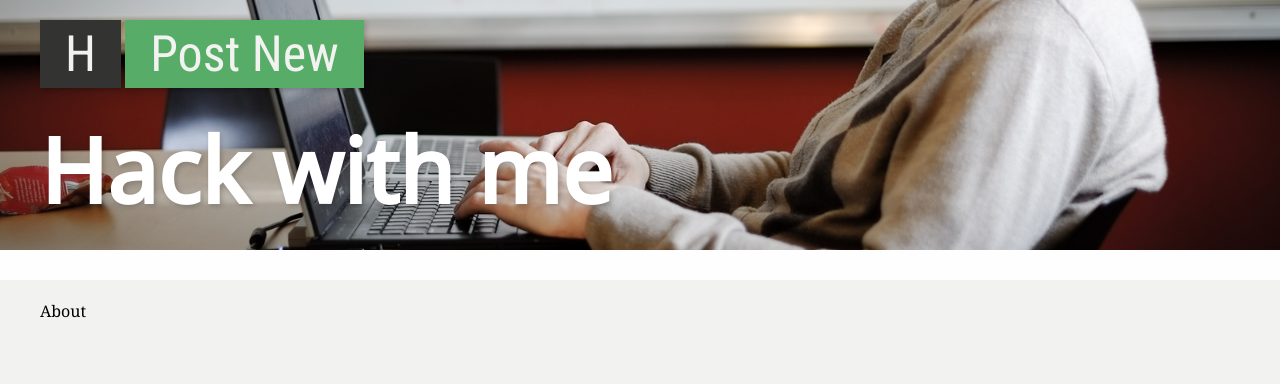
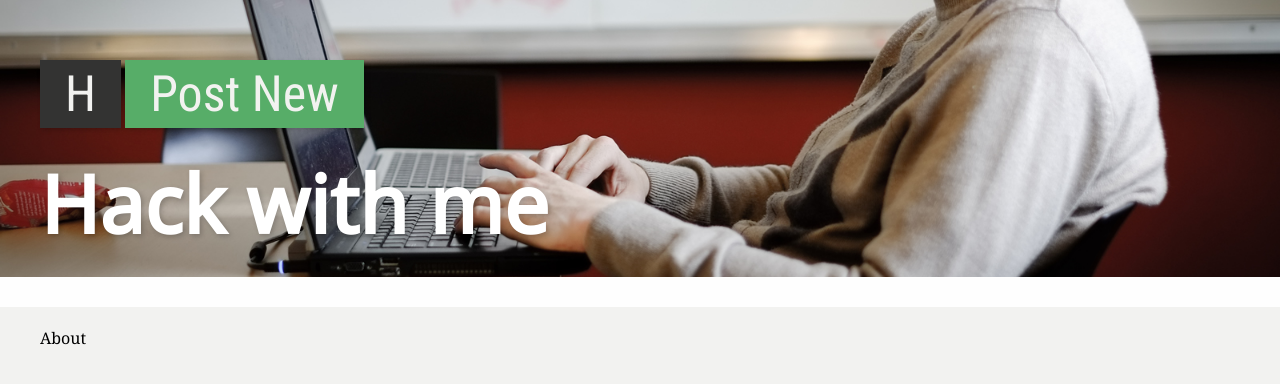
Before and after one commit to bwang29/shoppingtips, a plain HTML site: page index.html in a window 1280 px wide. Drawn offline with nearby package versions, Linux system fonts and the light colour scheme.

Commit message:
integrated

```diff
--- a/less/index.less
+++ b/less/index.less
@@ -19,7 +19,7 @@ body{
 .header{
 	width: 100%;
 	.banner{
-		padding: 20px 40px 20px 40px;
+		padding: 60px 40px 20px 40px;
 		color:@_light_white;
 		background: @_dark_grey;
 		background-image: url("../images/site_header.jpg");
@@ -27,7 +27,7 @@ body{
 		background-position: center;
 		font-family: @font_sans;
 		h1{
-			font-size: 90px;
+			font-size: 80px;
 			text-shadow:2px 2px 5px rgba(0,0,0,0.2);
 			color: @white;
 			margin: 0;
```
